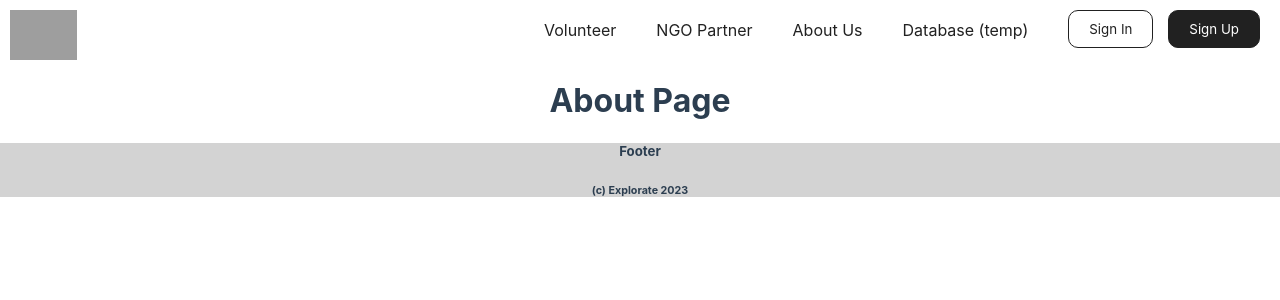
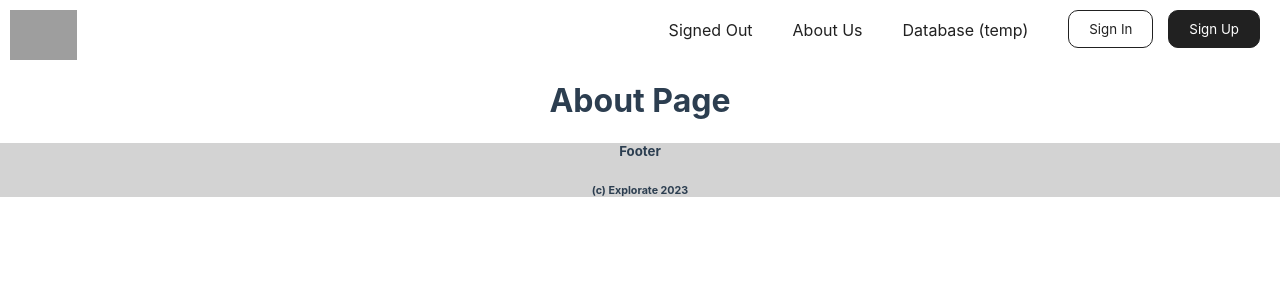
Before and after one commit to amyzliao/Explorate-Frontend, a Vue app in the folder explorate-frontend/: page /about in a window 1280 px wide. Shown: the top 300 px of the page. Built offline with nearby package versions, Linux system fonts and the light colour scheme; grey boxes are pictures that could not be loaded.

Commit message:
signup/signin updated, header changes based on account

```diff
--- a/explorate-frontend/src/components/AboutPage.vue
+++ b/explorate-frontend/src/components/AboutPage.vue
@@ -1,19 +1,36 @@
 <template>
-    <HeaderMod />
+    <component :is="view"></component>
     <h1>About Page</h1>
 
     <FooterMod />
 </template>
 
 <script>
-import HeaderMod from './HeaderMod.vue'
+import HeaderModVolunteer from './HeaderModVolunteer.vue'
+import HeaderModNgo from './HeaderModNgo.vue'
+import HeaderModSignedOut from './HeaderModSignedOut'
 import FooterMod from './FooterMod.vue'
 
 export default {
     name: 'AboutPage',
     components: {
-        HeaderMod,
-        FooterMod
+        HeaderModVolunteer,
+        FooterMod,
+        HeaderModNgo,
+        HeaderModSignedOut
+    },
+    computed: {
+        view() {
+            let user = localStorage.getItem("user-info");
+
+            if (user) {
+                const name = JSON.parse(user).account;
+                return name == 'volunteer' ? 'HeaderModVolunteer' : 'HeaderModNgo'
+            } else {
+                return 'HeaderModSignedOut'
+            }
+        }
     }
+
 }
 </script>
--- a/explorate-frontend/src/components/AddOppPage.vue
+++ b/explorate-frontend/src/components/AddOppPage.vue
@@ -1,5 +1,5 @@
 <template>
-    <HeaderMod/>
+    <HeaderModVolunteer/>
     <h1>Add a new program to the database</h1>
     <div class="form">
         <input type="text" name="name" v-model="name" placeholder="NGO Name" />
@@ -15,13 +15,13 @@
 
 <script>
 import { dbCreate } from '@/firebase'
-import HeaderMod from './HeaderMod.vue'
+import HeaderModVolunteer from './HeaderModVolunteer.vue'
 import FooterMod from './FooterMod.vue'
 
 export default {
     name: 'AddOppPage',
     components: {
-        HeaderMod,
+        HeaderModVolunteer,
         FooterMod
     },
     data() {
--- a/explorate-frontend/src/components/DatabasePage.vue
+++ b/explorate-frontend/src/components/DatabasePage.vue
@@ -1,5 +1,5 @@
 <template>
-    <HeaderMod />
+    <component :is="view" />
     <h1>Database Page</h1>
     <router-link to="/add">Add a new opportunity</router-link>
     <DatabaseMod />
@@ -7,16 +7,31 @@
 </template>
 
 <script>
-import HeaderMod from './HeaderMod.vue'
+import HeaderModVolunteer from './HeaderModVolunteer.vue'
+import HeaderModNgo from './HeaderModNgo.vue';
+import HeaderModSignedOut from './HeaderModSignedOut.vue';
 import FooterMod from './FooterMod.vue'
 import DatabaseMod from './DatabaseMod.vue';
 
 export default {
     name: 'DatabasePage',
     components: {
-        HeaderMod,
+        HeaderModVolunteer,
         FooterMod,
-        DatabaseMod
+        HeaderModNgo,
+        DatabaseMod,
+        HeaderModSignedOut
+    },
+    computed: {
+        view() {
+            let user = localStorage.getItem("user-info");
+            if (user) {
+                const name = JSON.parse(user).account;
+                return name == 'volunteer' ? 'HeaderModVolunteer' : 'HeaderModNgo'
+            } else {
+                return 'HeaderModSignedOut'
+            }
+        }
     }
 }
 </script>
--- a/explorate-frontend/src/components/EditOppPage.vue
+++ b/explorate-frontend/src/components/EditOppPage.vue
@@ -1,5 +1,5 @@
 <template>
-    <HeaderMod/>
+    <HeaderModVolunteer/>
     <h1>Edit opportunity</h1>
     <div class="form">
         <input type="text" name="name" v-model="opp.name" placeholder="NGO Name" />
@@ -15,13 +15,13 @@
 
 <script>
 import { dbUpdate, dbGet } from '@/firebase'
-import HeaderMod from './HeaderMod.vue'
+import HeaderModVolunteer from './HeaderModVolunteer.vue'
 import FooterMod from './FooterMod.vue'
 
 export default {
     name: 'EditOppPage',
     components: {
-        HeaderMod,
+        HeaderModVolunteer,
         FooterMod
     },
     data() {
--- /dev/null
+++ b/explorate-frontend/src/components/HeaderModNgo.vue
@@ -0,0 +1,85 @@
+<template>
+    <div class="nav">
+        <img class="logo" src="../assets/-Insert_image_here-.svg.png"/>
+        <button class="signupbutton" v-on:click="this.$router.push('/signup')">Sign Up</button>
+        <button class="signinbutton" v-on:click="this.$router.push('/signin')">Sign In</button>
+        <router-link to="/database">Database (temp)</router-link>
+        <router-link to="/">About Us</router-link>
+        <router-link to="/resources">NGO Partner</router-link>
+        <router-link to="/about">NGO Signed In</router-link>
+    </div>
+</template>
+
+<script>
+export default {
+    name: 'HeaderModNgo'
+}
+</script>
+
+<style>
+.nav {
+    background-color: white;
+    overflow: hidden;
+}
+
+.nav img {
+    height: 50px;
+    margin-left: 10px;
+    margin-top: 10px;
+    float: left;
+}
+
+.nav a {
+    float: right;
+    text-decoration: none;
+    color: #212121;
+    padding: 20px;
+}
+
+.nav a:hover {
+    background-color: #f1f1f1;
+}
+
+.nav button {
+    float: right;
+    text-decoration: none;
+    padding-top: 10px;
+    padding-bottom: 10px;
+    margin-top: 10px;
+    margin-bottom: 10px;
+    border: 1px solid #212121;
+    border-radius: 10px;
+    font-family: "Inter";
+}
+
+.nav button:hover {
+    cursor: pointer;
+}
+
+.signinbutton:hover {
+    background-color: #f1f1f1;
+}
+
+.signupbutton:hover {
+    background-color: #414141;
+}
+
+.signinbutton {
+    float: right;
+    text-decoration: none;
+    padding: 20px;
+    background-color: white;
+    color: #212121;
+    margin-left: 20px;
+}
+
+.signupbutton {
+    float: right;
+    text-decoration: none;
+    padding: 20px;
+    background-color: #212121;
+    color: white;
+    margin-left: 15px;
+    margin-right: 20px;
+}
+</style>
--- /dev/null
+++ b/explorate-frontend/src/components/HeaderModSignedOut.vue
@@ -0,0 +1,84 @@
+<template>
+    <div class="nav">
+        <img class="logo" src="../assets/-Insert_image_here-.svg.png"/>
+        <button class="signupbutton" v-on:click="this.$router.push('/signup')">Sign Up</button>
+        <button class="signinbutton" v-on:click="this.$router.push('/signin')">Sign In</button>
+        <router-link to="/database">Database (temp)</router-link>
+        <router-link to="/">About Us</router-link>
+        <router-link to="/about">Signed Out</router-link>
+    </div>
+</template>
+
+<script>
+export default {
+    name: 'HeaderModSignedOut'
+}
+</script>
+
+<style>
+.nav {
+    background-color: white;
+    overflow: hidden;
+}
+
+.nav img {
+    height: 50px;
+    margin-left: 10px;
+    margin-top: 10px;
+    float: left;
+}
+
+.nav a {
+    float: right;
+    text-decoration: none;
+    color: #212121;
+    padding: 20px;
+}
+
+.nav a:hover {
+    background-color: #f1f1f1;
+}
+
+.nav button {
+    float: right;
+    text-decoration: none;
+    padding-top: 10px;
+    padding-bottom: 10px;
+    margin-top: 10px;
+    margin-bottom: 10px;
+    border: 1px solid #212121;
+    border-radius: 10px;
+    font-family: "Inter";
+}
+
+.nav button:hover {
+    cursor: pointer;
+}
+
+.signinbutton:hover {
+    background-color: #f1f1f1;
+}
+
+.signupbutton:hover {
+    background-color: #414141;
+}
+
+.signinbutton {
+    float: right;
+    text-decoration: none;
+    padding: 20px;
+    background-color: white;
+    color: #212121;
+    margin-left: 20px;
+}
+
+.signupbutton {
+    float: right;
+    text-decoration: none;
+    padding: 20px;
+    background-color: #212121;
+    color: white;
+    margin-left: 15px;
+    margin-right: 20px;
+}
+</style>
--- a/explorate-frontend/src/components/HeaderMod.vue
+++ b/explorate-frontend/src/components/HeaderModVolunteer.vue
@@ -4,16 +4,15 @@
         <button class="signupbutton" v-on:click="this.$router.push('/signup')">Sign Up</button>
         <button class="signinbutton" v-on:click="this.$router.push('/signin')">Sign In</button>
         <router-link to="/database">Database (temp)</router-link>
-        <!-- <router-link to="/about">About Us</router-link> -->
         <router-link to="/">About Us</router-link>
         <router-link to="/resources">NGO Partner</router-link>
-        <router-link to="/">Volunteer</router-link>
+        <router-link to="/about">Volunteer Signed In</router-link>
     </div>
 </template>
 
 <script>
 export default {
-    name: 'HeaderMod',
+    name: 'HeaderModVolunteer'
 }
 </script>
 
--- a/explorate-frontend/src/components/HomePage.vue
+++ b/explorate-frontend/src/components/HomePage.vue
@@ -1,5 +1,5 @@
 <template>
-    <HeaderMod />
+    <component :is="view"/>
     <div class="home">
         <div class="home-left">
             <h1>Global Connections<br>Driven by<br>Sustainable Impact</h1>
@@ -40,14 +40,29 @@
 </template>
 
 <script>
-import HeaderMod from './HeaderMod.vue'
+import HeaderModVolunteer from './HeaderModVolunteer.vue'
+import HeaderModNgo from './HeaderModNgo.vue'
+import HeaderModSignedOut from './HeaderModSignedOut.vue'
 import FooterMod from './FooterMod.vue'
 
 export default {
     name: 'HomePage',
     components: {
-        HeaderMod,
-        FooterMod
+        HeaderModVolunteer,
+        HeaderModNgo,
+        FooterMod,
+        HeaderModSignedOut
+    },
+    computed: {
+        view() {
+            let user = localStorage.getItem("user-info");
+            if (user) {
+                const name = JSON.parse(user).account;
+                return name == 'volunteer' ? 'HeaderModVolunteer' : 'HeaderModNgo'
+            } else {
+                return 'HeaderModSignedOut'
+            }
+        }
     }
 }
 </script>
--- a/explorate-frontend/src/components/PartnerPage.vue
+++ b/explorate-frontend/src/components/PartnerPage.vue
@@ -1,5 +1,5 @@
 <template>
-    <HeaderMod />
+    <component :is="view" />
     <h1>Resource Page</h1>
     <div class="resource">
         <div class="resource-left">
@@ -55,14 +55,29 @@
 </template>
 
 <script>
-import HeaderMod from './HeaderMod.vue'
+import HeaderModVolunteer from './HeaderModVolunteer.vue'
+import HeaderModNgo from './HeaderModNgo.vue'
+import HeaderModSignedOut from './HeaderModSignedOut.vue'
 import FooterMod from './FooterMod.vue'
 
 export default {
     name: 'PartnerPage',
     components: {
-        HeaderMod,
-        FooterMod
+        HeaderModVolunteer,
+        HeaderModNgo,
+        FooterMod,
+        HeaderModSignedOut
+    },
+    computed: {
+        view() {
+            let user = localStorage.getItem("user-info");
+            if (user) {
+                const name = JSON.parse(user).account;
+                return name == 'volunteer' ? 'HeaderModVolunteer' : 'HeaderModNgo'
+            } else {
+                return 'HeaderModSignedOut'
+            }
+        }
     }
 }
 </script>
```
Also changed, not shown: explorate-frontend/src/components/SignIn.vue (+5 -6 lines), explorate-frontend/src/components/SignUp.vue (+12 -4 lines), explorate-frontend/src/firebase.js (+2 -83 lines).
